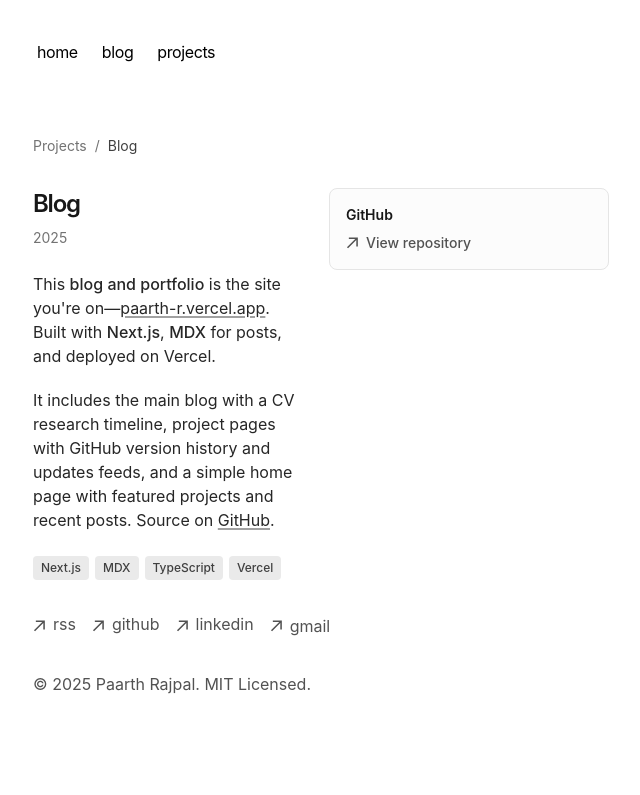
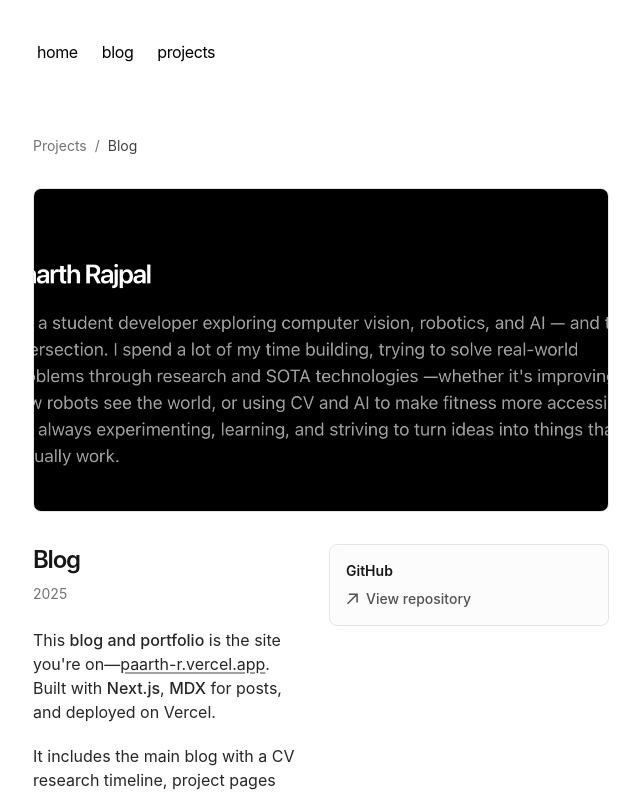
Before and after one commit to paarth-r/blog, a Next.js app: page /projects/blog in a window 1280 px wide. Shown: the top 795 px of the page, without its empty margins (319-959 px from the left). Built offline with nearby package versions, Linux system fonts and the light colour scheme; no server answers.

Commit message:
fix blog image linking

```diff
--- a/app/data/projects.ts
+++ b/app/data/projects.ts
@@ -91,6 +91,7 @@ Hover to expand, swipe to open or close, and customize gestures and appearance.
     year: '2025',
     tech: ['Next.js', 'MDX', 'TypeScript', 'Vercel'],
     featured: true,
+    image: '/images/blog.png',
     githubRepo: 'paarth-r/blog',
     abstract: `This **blog and portfolio** is the site you're on—[paarth-r.vercel.app](https://paarth-r.vercel.app). Built with **Next.js**, **MDX** for posts, and deployed on Vercel.
 
```
